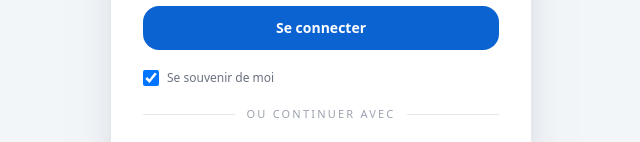
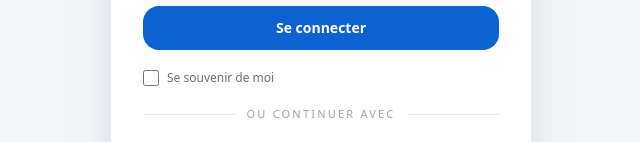
Before and after one commit to ai-embed/gopharma, a Next.js app: page /login in a window 1280 px wide. Shown: the part 469-611 px from the top of the page, without its empty margins (319-959 px from the left). Built offline with nearby package versions, Linux system fonts and the light colour scheme; no server answers.

Commit message:
chore: default remember me unchecked

```diff
--- a/src/app/(auth)/login/LoginForm.tsx
+++ b/src/app/(auth)/login/LoginForm.tsx
@@ -21,7 +21,7 @@ export default function LoginForm() {
   const router = useRouter();
   const [email, setEmail] = useState("");
   const [password, setPassword] = useState("");
-  const [rememberMe, setRememberMe] = useState(true);
+  const [rememberMe, setRememberMe] = useState(false);
   const [error, setError] = useState<string | null>(null);
   const [loading, setLoading] = useState(false);
 
--- a/src/app/pharmacy-login/page.tsx
+++ b/src/app/pharmacy-login/page.tsx
@@ -23,7 +23,7 @@ export default function PharmacyLoginPage() {
   const router = useRouter();
   const [email, setEmail] = useState("");
   const [password, setPassword] = useState("");
-  const [rememberMe, setRememberMe] = useState(true);
+  const [rememberMe, setRememberMe] = useState(false);
   const [error, setError] = useState<string | null>(null);
   const [loading, setLoading] = useState(false);
 
```
